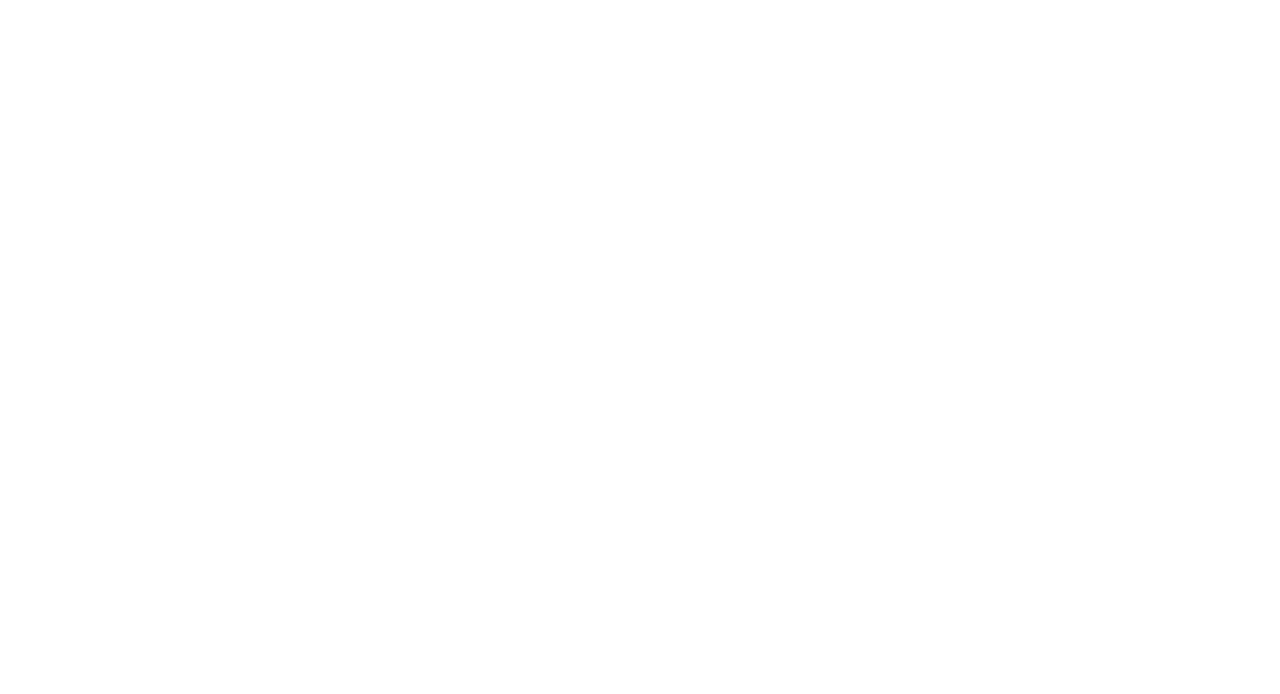
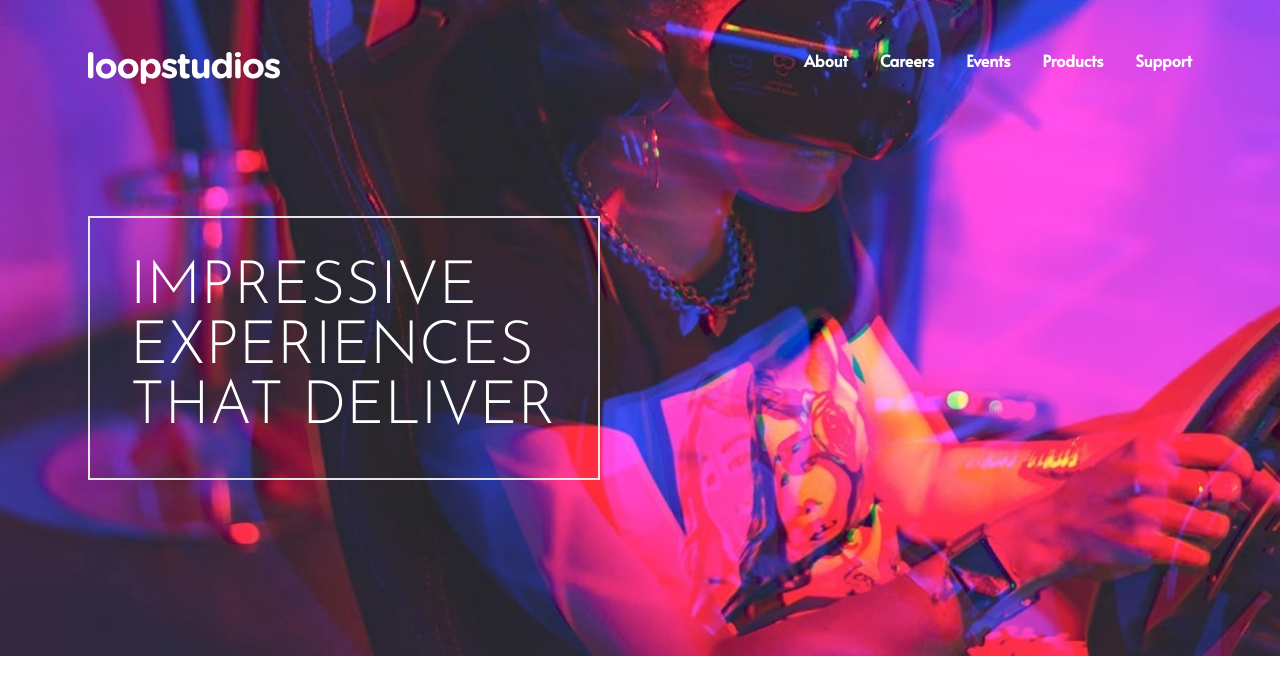
Before and after one commit to EJusis/Loopstudios, a website: page index.html in a window 1280 px wide. Drawn offline with Linux system fonts and the light colour scheme.

Commit message:
nav/hero section

```diff
--- a/index.html
+++ b/index.html
@@ -14,7 +14,44 @@
     <title>Loopstudios</title>
   </head>
   <body>
-
+<!--   Hero section     -->
+  <section id="hero">
+<!--  Hero container    -->
+      <div class="container max-w-6xl mx-auto px-6 py-12">
+<!--     Nav/Menu container     -->
+          <nav class="flex items-center justify-between font-bold text-white">
+<!--       Logo       -->
+              <img src="images/logo.svg" alt="logo">
+<!--       Menu       -->
+              <div class="hidden h-10 font-alata md:flex md:space-x-8">
+                  <div class="group">
+                      <a href="#">About</a>
+                      <div class="mx-2 group-hover:border-b group-hover:border-blue-50"></div>
+                  </div>
+                  <div class="group">
+                      <a href="#">Careers</a>
+                      <div class="mx-2 group-hover:border-b group-hover:border-blue-50"></div>
+                  </div>
+                  <div class="group">
+                      <a href="#">Events</a>
+                      <div class="mx-2 group-hover:border-b group-hover:border-blue-50"></div>
+                  </div>
+                  <div class="group">
+                      <a href="#">Products</a>
+                      <div class="mx-2 group-hover:border-b group-hover:border-blue-50"></div>
+                  </div>
+                  <div class="group">
+                      <a href="#">Support</a>
+                      <div class="mx-2 group-hover:border-b group-hover:border-blue-50"></div>
+                  </div>
+              </div>
+<!--       Hamburger button       -->
+          </nav>
+          <div class="max-w-lg mt-32 mb-32 p-4 font-sans text-4xl text-white uppercase border-2 md:p-10 md:m-32 md:mx-0 md:text-6xl">
+              Impressive Experiences That Deliver
+          </div>
+      </div>
+  </section>
 
 
   </body>
--- a/input.css
+++ b/input.css
@@ -2,16 +2,15 @@
 @tailwind components;
 @tailwind utilities;
 
-@layer base {
-
+#hero {
+    background-image: url("../images/desktop/image-hero.jpg");
+    background-repeat: no-repeat;
+    background-size: cover;
 }
 
-@layer components {
-    .btn-blue {
-        @apply bg-blue-500 py-2 px-4 rounded-xl font-bold hover:bg-blue-700 text-white
+@media (max-width: 576px) {
+    #hero {
+        background-image: url("../images/mobile/image-hero.jpg");
+        background-position: center;
     }
 }
-
-.product {
-
-}
```
Also changed, not shown: css/style.css.
